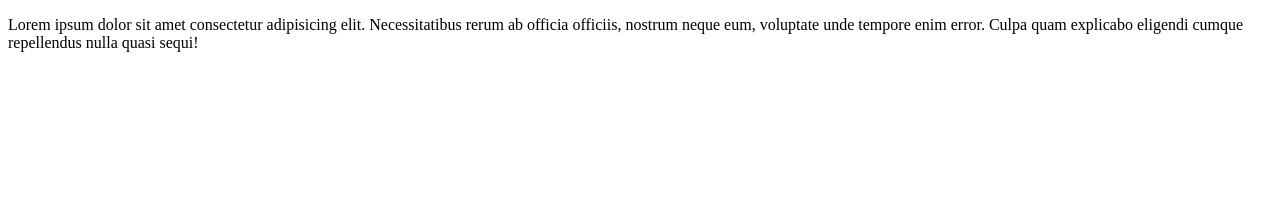
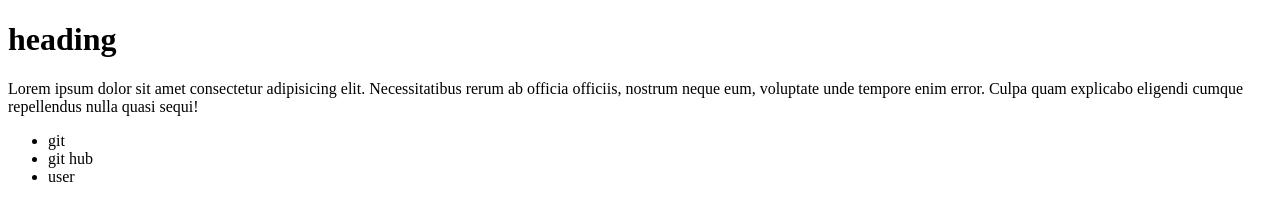
Before and after one commit to Pooja-k22/demo, a plain HTML site: page index.html in a window 1280 px wide. Drawn offline with Linux system fonts and the light colour scheme.

Commit message:
List added

```diff
--- a/index.html
+++ b/index.html
@@ -6,6 +6,12 @@
     <title>Document</title>
 </head>
 <body>
+    <h1>heading</h1>
     <p>Lorem ipsum dolor sit amet consectetur adipisicing elit. Necessitatibus rerum ab officia officiis, nostrum neque eum, voluptate unde tempore enim error. Culpa quam explicabo eligendi cumque repellendus nulla quasi sequi!</p>
+    <ul>
+        <li>git</li>
+        <li>git hub</li>
+        <li>user</li>
+    </ul>
 </body>
 </html>
```
